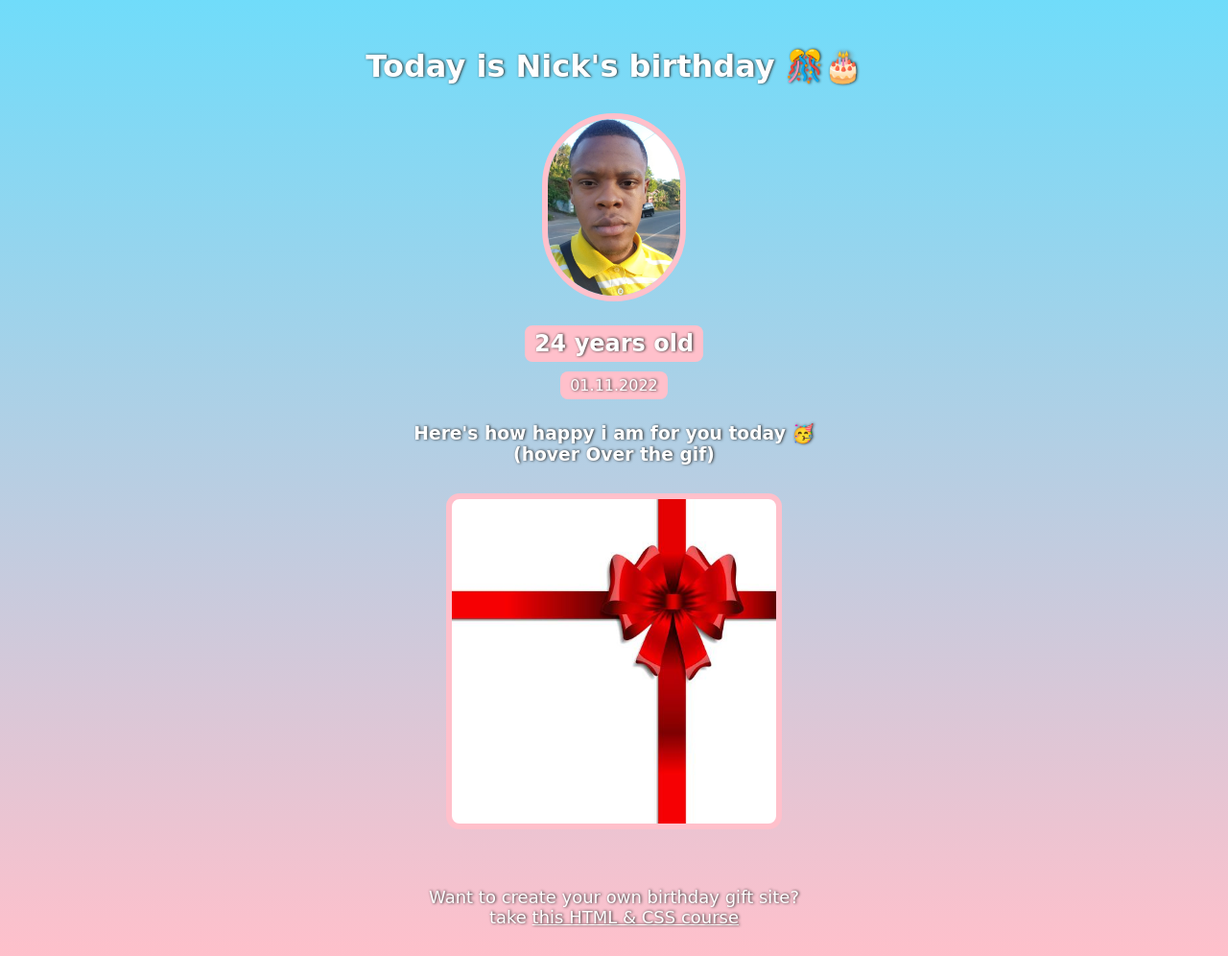
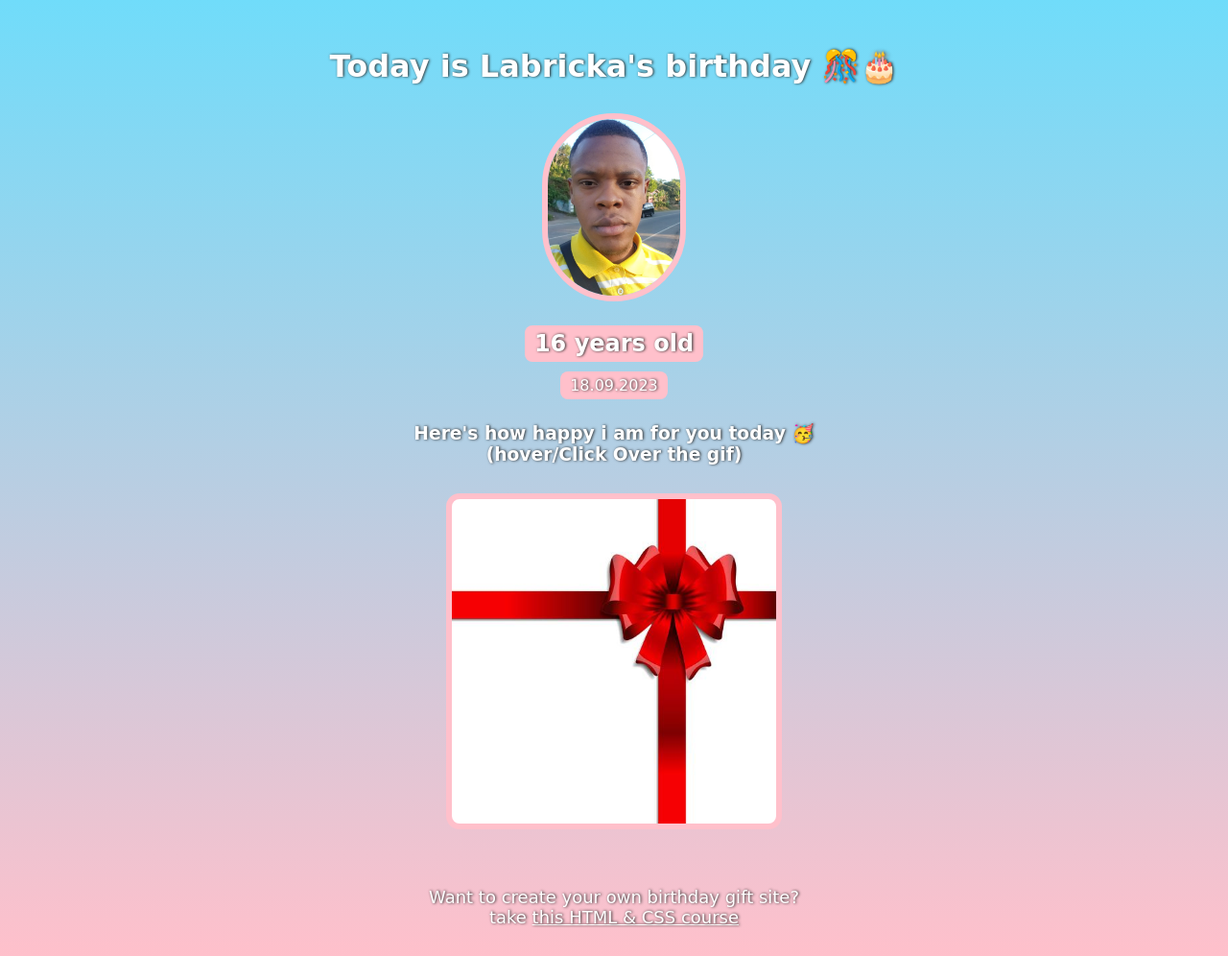
Before and after one commit to Ace-The-Dev/Birthday-gift-site, a plain HTML site: page index.html in a window 1280 px wide. Shown: the whole page at 96% size. Drawn offline with Linux system fonts and the light colour scheme; a web font is replaced by a local one.

Commit message:
Change up the name for Lab Lab

```diff
--- a/index.html
+++ b/index.html
@@ -3,7 +3,7 @@
 <head>
     <meta charset="UTF-8">
     <meta name="viewport" content="width=device-width, initial-scale=1.0">
-    <title>HBD</title>
+    <title>HBD Lab Lab</title>
     <link rel="preconnect" href="https://fonts.googleapis.com">
 <link rel="preconnect" href="https://fonts.gstatic.com" crossorigin>
 <link href="https://fonts.googleapis.com/css2?family=Happy+Monkey&family=Orbitron:wght@500&display=swap" rel="stylesheet">
@@ -11,14 +11,14 @@
 </head>
 <body>
 
-        <h1>Today is Nick's birthday 🎊🎂</h1>
+        <h1>Today is Labricka's birthday 🎊🎂</h1>
         <img src="images/pht.jpg" id="nickpp">
-        <h2 class="highlight">24 years old</h2>
-        <p class="highlight">01.11.2022</p>
+        <h2 class="highlight">16 years old</h2>
+        <p class="highlight">18.09.2023</p>
 
     <div class="gif-section">
         <h3>Here's how happy i am for you today 🥳</h3>
-        <h3>(hover Over the gif)</h3>
+        <h3>(hover/Click Over the gif)</h3>
 
         <div id="present"> </div>
     </div>
```
